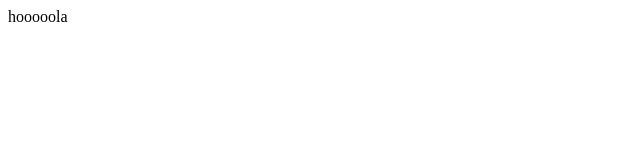
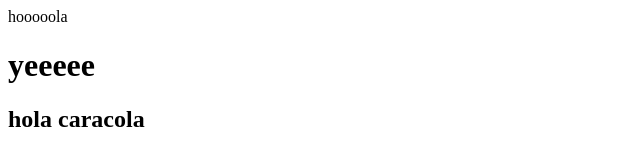
Before and after one commit to cescalberola/demo_git, a plain HTML site: page index.html in a window 1280 px wide. Shown: the whole page, without its empty margins (0-640 px from the left). Drawn offline with Linux system fonts and the light colour scheme.

Commit message:
secon commit

```diff
--- a/index.html
+++ b/index.html
@@ -3,9 +3,13 @@
 <head>
     <meta charset="UTF-8">
     <meta name="viewport" content="width=device-width, initial-scale=1.0">
-    <title>Document</title>
+    <title>hola</title>
 </head>
 <body>
     <header>hooooola</header>
+    <h1>yeeeee</h1>
+    <h2>
+        hola caracola
+    </h2>
 </body>
 </html>
```
